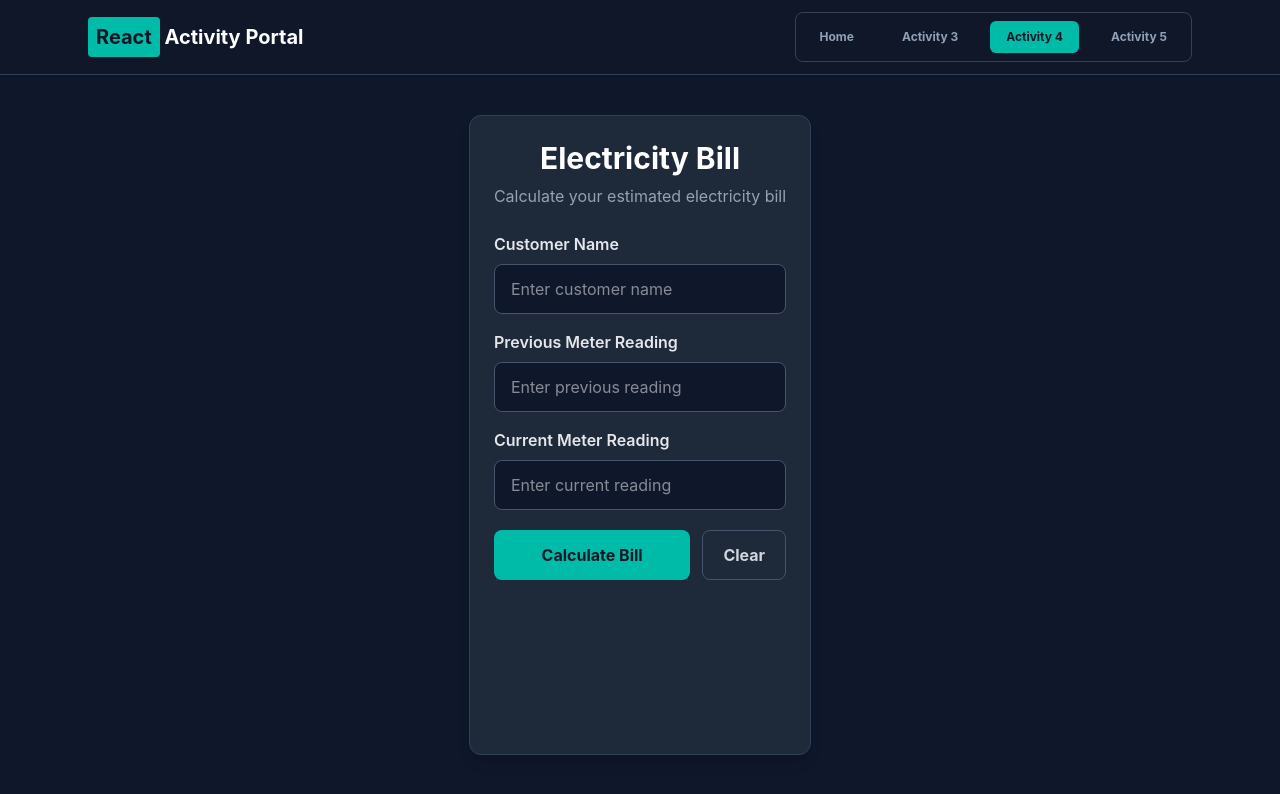
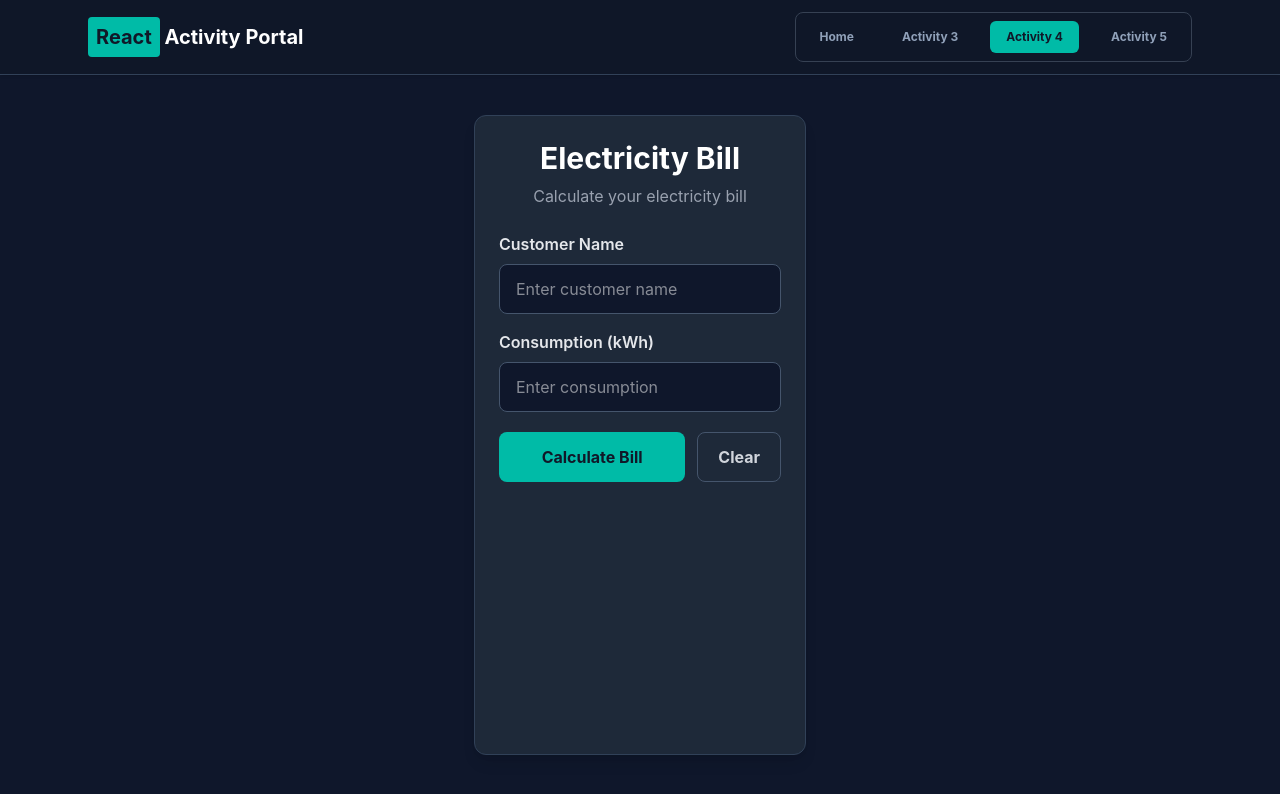
Before and after one commit to plcastro/Activity-Portal, a React (Vite) app: page /electricity in a window 1280 px wide. Shown: the top 794 px of the page. Built offline with nearby package versions, Linux system fonts and the light colour scheme.

Commit message:
Update ElectricityBill.jsx

```diff
--- a/src/pages/ElectricityBill.jsx
+++ b/src/pages/ElectricityBill.jsx
@@ -2,14 +2,12 @@ import { useState } from "react";
 
 export default function ElectricityBill() {
   const [name, setName] = useState("");
-  const [previousReading, setPreviousReading] = useState("");
-  const [currentReading, setCurrentReading] = useState("");
+  const [consumption, setConsumption] = useState("");
   const [bill, setBill] = useState(null);
   const [error, setError] = useState("");
 
   function calculateBill() {
-    const previous = Number(previousReading);
-    const current = Number(currentReading);
+    const usage = Number(consumption);
 
     if (name.trim() === "") {
       setError("Please enter the customer's name.");
@@ -17,56 +15,50 @@ export default function ElectricityBill() {
       return;
     }
 
-    if (previousReading === "" || currentReading === "") {
-      setError("Please enter both meter readings.");
+    if (consumption === "") {
+      setError("Please enter the electricity consumption.");
       setBill(null);
       return;
     }
 
-    if (previous < 0 || current < 0) {
-      setError("Meter readings cannot be negative.");
+    if (usage < 0) {
+      setError("Consumption cannot be negative.");
       setBill(null);
       return;
     }
 
-    if (current < previous) {
-      setError("Current reading cannot be lower than previous reading.");
-      setBill(null);
-      return;
-    }
-
-    const consumption = current - previous;
     let rate;
 
-    if (consumption <= 100) {
+    if (usage <= 100) {
       rate = 10;
-    } else if (consumption <= 200) {
+    } else if (usage <= 200) {
       rate = 12;
-    } else if (consumption <= 300) {
+    } else if (usage <= 300) {
       rate = 15;
     } else {
       rate = 18;
     }
 
-    const total = consumption * rate;
-    const usage = total >= 5000
-      ? "High Electricity Usage"
-      : "Normal Electricity Usage";
+    const total = usage * rate;
+
+    const usageStatus =
+      total >= 5000
+        ? "High Electricity Usage"
+        : "Normal Electricity Usage";
 
     setError("");
 
     setBill({
-      consumption,
+      usage,
       rate,
       total,
-      usage,
+      usageStatus,
     });
   }
 
   function clearForm() {
     setName("");
-    setPreviousReading("");
-    setCurrentReading("");
+    setConsumption("");
     setBill(null);
     setError("");
   }
@@ -80,7 +72,7 @@ export default function ElectricityBill() {
           </h1>
 
           <p className="mt-2 text-gray-400">
-            Calculate your estimated electricity bill
+            Calculate your electricity bill
           </p>
         </div>
 
@@ -98,44 +90,18 @@ export default function ElectricityBill() {
           />
         </div>
 
-        <div className="mb-4">
+        <div className="mb-5">
           <label className="mb-2 block font-semibold text-gray-200">
-            Previous Meter Reading
+            Consumption (kWh)
           </label>
 
           <input
-            type="text"
-            inputMode="decimal"
-            value={previousReading}
-            onChange={(e) => {
-              const value = e.target.value;
-
-              if (/^\d*\.?\d{0,2}$/.test(value)) {
-                setPreviousReading(value);
-              }
-            }}
-            placeholder="Enter previous reading"
-            className="w-full rounded-lg border border-slate-600 bg-slate-900 px-4 py-3 text-white outline-none transition focus:border-teal-500"
-          />
-        </div>
-
-        <div className="mb-5">
-          <label className="mb-2 block font-semibold text-gray-200">
-            Current Meter Reading
-          </label>
-
-          <input
-            type="text"
-            inputMode="decimal"
-            value={currentReading}
-            onChange={(e) => {
-              const value = e.target.value;
-
-              if (/^\d*\.?\d{0,2}$/.test(value)) {
-                setCurrentReading(value);
-              }
-            }}
-            placeholder="Enter current reading"
+            type="number"
+            min="0"
+            step="0.01"
+            value={consumption}
+            onChange={(e) => setConsumption(e.target.value)}
+            placeholder="Enter consumption"
             className="w-full rounded-lg border border-slate-600 bg-slate-900 px-4 py-3 text-white outline-none transition focus:border-teal-500"
           />
         </div>
@@ -168,50 +134,30 @@ export default function ElectricityBill() {
               Bill Summary
             </h2>
 
-            <div className="mb-4 rounded-lg bg-slate-800 p-4">
-              <p className="text-sm text-gray-400">
-                Customer
-              </p>
-
-              <p className="text-lg font-bold text-white">
-                {name}
-              </p>
-            </div>
-
             <div className="space-y-3">
               <div className="flex justify-between border-b border-slate-700 pb-3">
                 <span className="text-gray-400">
-                  Previous Reading
+                  Customer Name
                 </span>
 
                 <span className="font-semibold text-white">
-                  {previousReading} kWh
+                  {name}
                 </span>
               </div>
 
               <div className="flex justify-between border-b border-slate-700 pb-3">
                 <span className="text-gray-400">
-                  Current Reading
+                  Consumption
                 </span>
 
                 <span className="font-semibold text-white">
-                  {currentReading} kWh
+                  {bill.usage} kWh
                 </span>
               </div>
 
               <div className="flex justify-between border-b border-slate-700 pb-3">
                 <span className="text-gray-400">
-                  Electricity Consumed
-                </span>
-
-                <span className="font-semibold text-white">
-                  {bill.consumption.toFixed(2)} kWh
-                </span>
-              </div>
-
-              <div className="flex justify-between border-b border-slate-700 pb-3">
-                <span className="text-gray-400">
-                  Rate
+                  Rate Applied
                 </span>
 
                 <span className="font-semibold text-white">
@@ -220,6 +166,16 @@ export default function ElectricityBill() {
               </div>
 
               <div className="flex justify-between border-b border-slate-700 pb-3">
+                <span className="text-gray-400">
+                  Total Bill
+                </span>
+
+                <span className="text-xl font-bold text-teal-400">
+                  ₱{bill.total.toFixed(2)}
+                </span>
+              </div>
+
+              <div className="flex justify-between gap-6 pt-2">
                 <span className="text-gray-400">
                   Usage Status
                 </span>
@@ -231,17 +187,7 @@ export default function ElectricityBill() {
                       : "font-bold text-teal-400"
                   }
                 >
-                  {bill.usage}
-                </span>
-              </div>
-
-              <div className="flex justify-between pt-2">
-                <span className="text-lg font-bold text-gray-200">
-                  Total Bill
-                </span>
-
-                <span className="text-2xl font-bold text-teal-400">
-                  ₱{bill.total.toFixed(2)}
+                  {bill.usageStatus}
                 </span>
               </div>
             </div>
```
